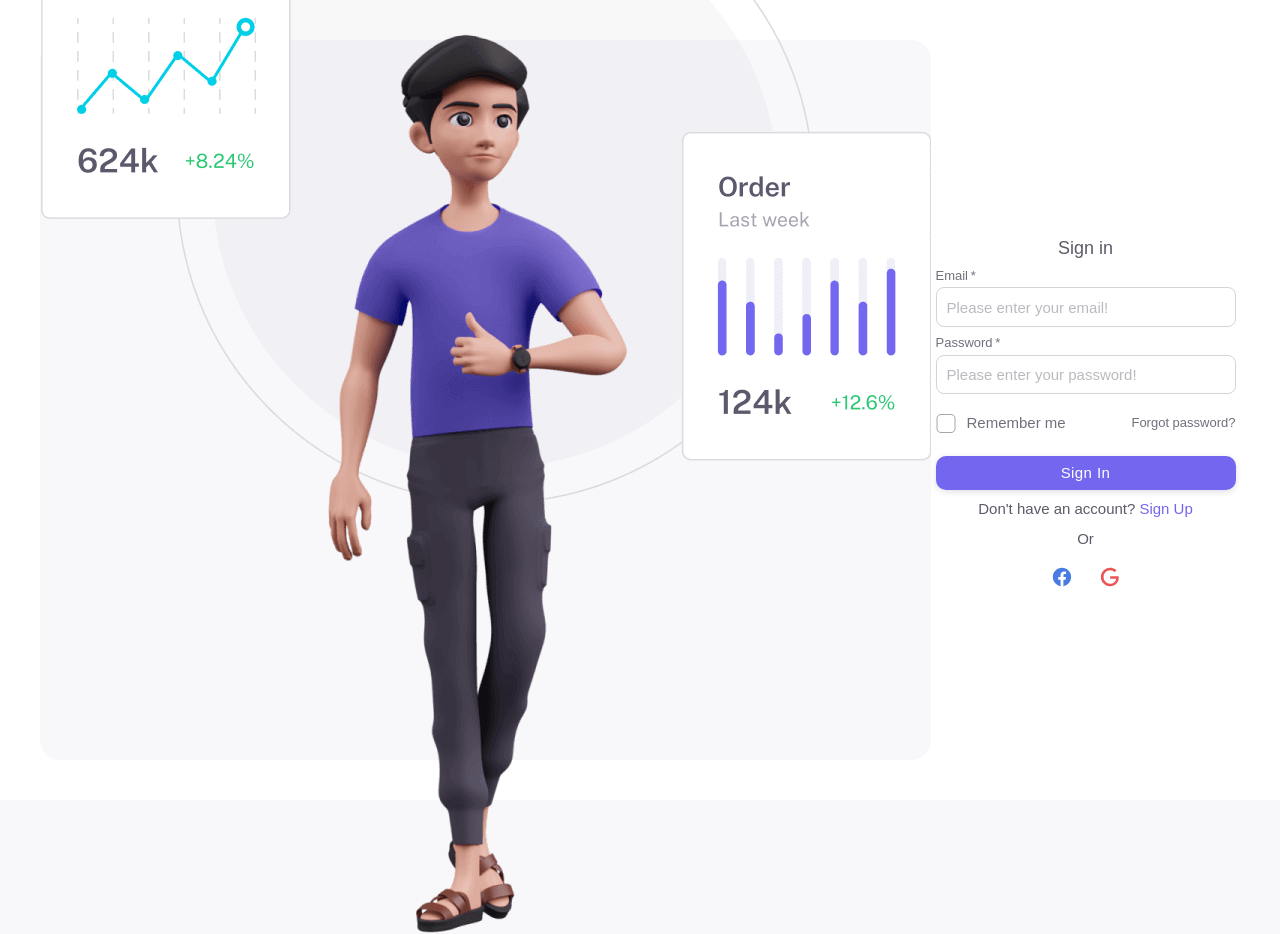
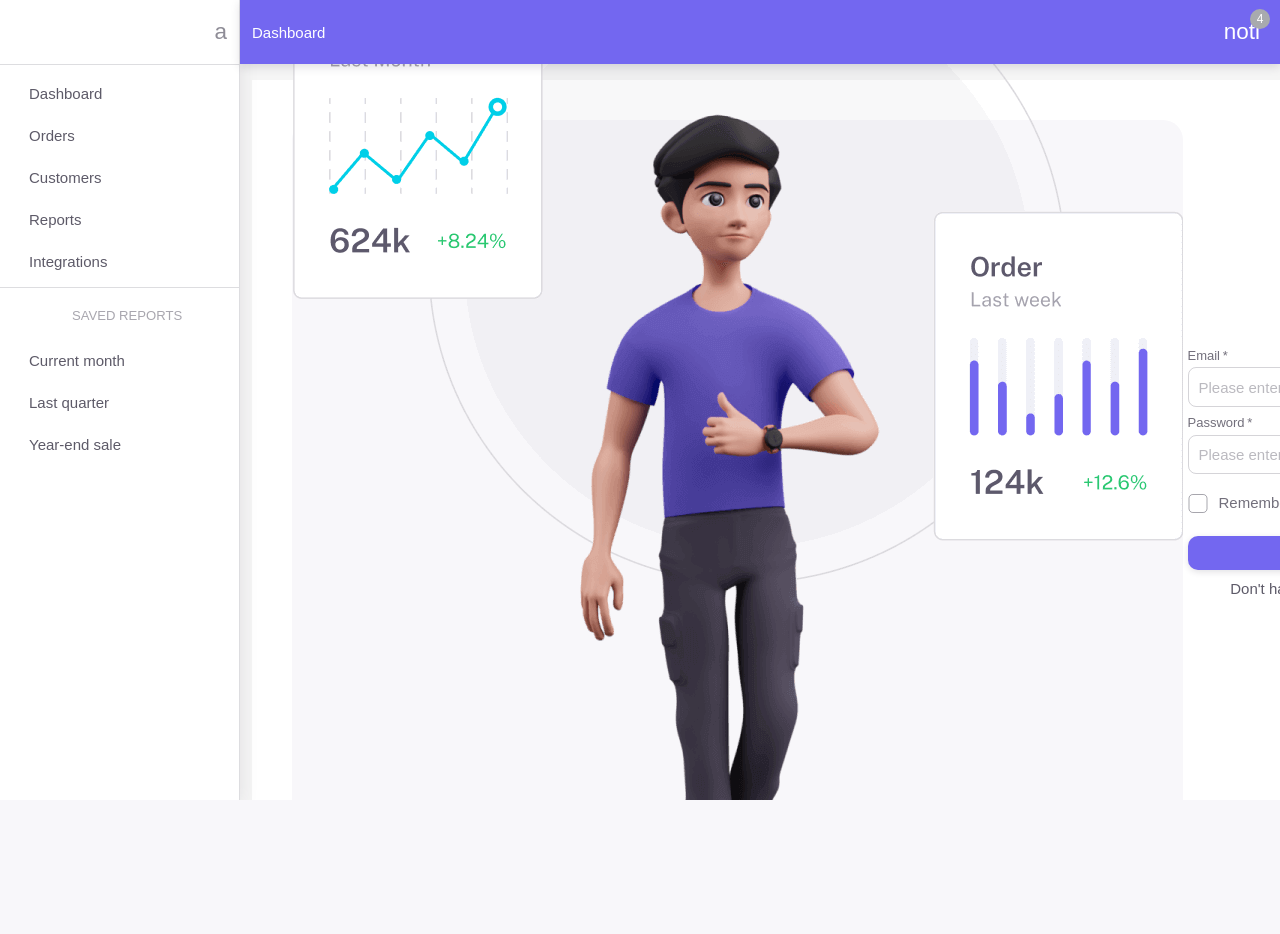
Before and after one commit to strangerdeveloper2810/ecommerce-nextjs, a Next.js app: page /login in a window 1280 px wide. After the commit the page ends 800 px from the top, so only its background shows below. Built offline with nearby package versions, Linux system fonts and the light colour scheme; some icons are missing.

Commit message:
make ui for user layout

```diff
--- a/src/pages/_app.tsx
+++ b/src/pages/_app.tsx
@@ -36,6 +36,7 @@
 import ReactHotToast from 'src/components/react-hot-toast'
 import { useSettings } from 'src/hooks/useSettings'
 import ThemeComponent from 'src/theme/ThemeComponent'
+import UserLayout from 'src/views/layouts/UserLayout'
 
 type ExtendedAppProps = AppProps & {
   Component: NextPage
@@ -76,7 +77,7 @@
   const { settings } = useSettings()
 
   // Variables
-  const getLayout = Component.getLayout ?? (page => <>{page}</>)
+  const getLayout = Component.getLayout ?? (page => <UserLayout>{page}</UserLayout>)
 
   const setConfig = Component.setConfig ?? undefined
 
--- a/src/theme/ThemeOptions.ts
+++ b/src/theme/ThemeOptions.ts
@@ -3,7 +3,7 @@
 import { PaletteMode, ThemeOptions } from '@mui/material'
 
 // ** User Theme Options
-import UserThemeOptions from 'src/layouts/UserThemeOptions'
+import UserThemeOptions from 'src/views/layouts/UserThemeOptions'
 
 // ** Type Import
 
--- /dev/null
+++ b/src/views/layouts/HorizontalLayout.tsx
@@ -0,0 +1,69 @@
+import React from 'react'
+import { NextPage } from 'next'
+import { styled } from '@mui/material/styles'
+import { Toolbar, IconButton, Typography, Badge } from '@mui/material'
+import MuiAppBar, { AppBarProps as MuiAppBarProps } from '@mui/material/AppBar'
+
+type Props = {
+  open: boolean
+  toggleDrawer: () => void
+}
+
+interface AppBarProps extends MuiAppBarProps {
+  open?: boolean
+}
+
+const drawerWidth: number = 240
+
+const AppBar = styled(MuiAppBar, {
+  shouldForwardProp: prop => prop !== 'open'
+})<AppBarProps>(({ theme, open }) => ({
+  zIndex: theme.zIndex.drawer + 1,
+  transition: theme.transitions.create(['width', 'margin'], {
+    easing: theme.transitions.easing.sharp,
+    duration: theme.transitions.duration.leavingScreen
+  }),
+  ...(open && {
+    marginLeft: drawerWidth,
+    width: `calc(100% - ${drawerWidth}px)`,
+    transition: theme.transitions.create(['width', 'margin'], {
+      easing: theme.transitions.easing.sharp,
+      duration: theme.transitions.duration.enteringScreen
+    })
+  })
+}))
+
+const VerticalLayout: NextPage<Props> = ({ open, toggleDrawer }) => {
+  return (
+    <AppBar position='absolute' open={open}>
+      <Toolbar
+        sx={{
+          pr: '24px' // keep right padding when drawer closed
+        }}
+      >
+        <IconButton
+          edge='start'
+          color='inherit'
+          aria-label='open drawer'
+          onClick={toggleDrawer}
+          sx={{
+            marginRight: '36px',
+            ...(open && { display: 'none' })
+          }}
+        >
+          menu
+        </IconButton>
+        <Typography component='h1' variant='h6' color='inherit' noWrap sx={{ flexGrow: 1 }}>
+          Dashboard
+        </Typography>
+        <IconButton color='inherit'>
+          <Badge badgeContent={4} color='secondary'>
+            noti
+          </Badge>
+        </IconButton>
+      </Toolbar>
+    </AppBar>
+  )
+}
+
+export default VerticalLayout
--- /dev/null
+++ b/src/views/layouts/ListItem.tsx
@@ -0,0 +1,50 @@
+import * as React from 'react'
+import ListItemButton from '@mui/material/ListItemButton'
+import ListItemIcon from '@mui/material/ListItemIcon'
+import ListItemText from '@mui/material/ListItemText'
+import ListSubheader from '@mui/material/ListSubheader'
+
+export const mainListItems = (
+  <React.Fragment>
+    <ListItemButton>
+      <ListItemIcon></ListItemIcon>
+      <ListItemText primary='Dashboard' />
+    </ListItemButton>
+    <ListItemButton>
+      <ListItemIcon></ListItemIcon>
+      <ListItemText primary='Orders' />
+    </ListItemButton>
+    <ListItemButton>
+      <ListItemIcon></ListItemIcon>
+      <ListItemText primary='Customers' />
+    </ListItemButton>
+    <ListItemButton>
+      <ListItemIcon></ListItemIcon>
+      <ListItemText primary='Reports' />
+    </ListItemButton>
+    <ListItemButton>
+      <ListItemIcon></ListItemIcon>
+      <ListItemText primary='Integrations' />
+    </ListItemButton>
+  </React.Fragment>
+)
+
+export const secondaryListItems = (
+  <React.Fragment>
+    <ListSubheader component='div' inset>
+      Saved reports
+    </ListSubheader>
+    <ListItemButton>
+      <ListItemIcon></ListItemIcon>
+      <ListItemText primary='Current month' />
+    </ListItemButton>
+    <ListItemButton>
+      <ListItemIcon></ListItemIcon>
+      <ListItemText primary='Last quarter' />
+    </ListItemButton>
+    <ListItemButton>
+      <ListItemIcon></ListItemIcon>
+      <ListItemText primary='Year-end sale' />
+    </ListItemButton>
+  </React.Fragment>
+)
--- /dev/null
+++ b/src/views/layouts/UserLayout.tsx
@@ -0,0 +1,41 @@
+import React from 'react'
+import { NextPage } from 'next'
+import { Box, Toolbar, Container } from '@mui/material'
+import VerticalLayout from './VerticalLayout'
+import HorizontalLayout from './HorizontalLayout'
+
+type Props = {
+  children: React.ReactNode
+}
+
+const UserLayout: NextPage<Props> = ({ children }) => {
+  const [open, setOpen] = React.useState(true)
+  const toggleDrawer = () => {
+    setOpen(!open)
+  }
+  return (
+    <div>
+      <Box sx={{ display: 'flex' }}>
+        <HorizontalLayout open={open} toggleDrawer={toggleDrawer} />
+        <VerticalLayout open={open} toggleDrawer={toggleDrawer} />
+        <Box
+          component='main'
+          sx={{
+            backgroundColor: theme =>
+              theme.palette.mode === 'light' ? theme.palette.grey[100] : theme.palette.grey[900],
+            flexGrow: 1,
+            height: '100vh',
+            overflow: 'auto'
+          }}
+        >
+          <Toolbar />
+          <Container maxWidth='lg' sx={{ mt: 4, mb: 4 }}>
+            {children}
+          </Container>
+        </Box>
+      </Box>
+    </div>
+  )
+}
+
+export default UserLayout
--- /dev/null
+++ b/src/views/layouts/VerticalLayout.tsx
@@ -0,0 +1,61 @@
+import React from 'react'
+import { NextPage } from 'next'
+import { styled } from '@mui/material/styles'
+import { Toolbar, IconButton, Divider, List } from '@mui/material'
+import MuiDrawer from '@mui/material/Drawer'
+import { mainListItems, secondaryListItems } from './ListItem'
+
+type Props = {
+  open: boolean
+  toggleDrawer: () => void
+}
+
+const drawerWidth: number = 240
+const Drawer = styled(MuiDrawer, { shouldForwardProp: prop => prop !== 'open' })(({ theme, open }) => ({
+  '& .MuiDrawer-paper': {
+    position: 'relative',
+    whiteSpace: 'nowrap',
+    width: drawerWidth,
+    transition: theme.transitions.create('width', {
+      easing: theme.transitions.easing.sharp,
+      duration: theme.transitions.duration.enteringScreen
+    }),
+    boxSizing: 'border-box',
+    ...(!open && {
+      overflowX: 'hidden',
+      transition: theme.transitions.create('width', {
+        easing: theme.transitions.easing.sharp,
+        duration: theme.transitions.duration.leavingScreen
+      }),
+      width: theme.spacing(7),
+      [theme.breakpoints.up('sm')]: {
+        width: theme.spacing(9)
+      }
+    })
+  }
+}))
+
+const HorizontalLayout: NextPage<Props> = ({ open, toggleDrawer }) => {
+  return (
+    <Drawer variant='permanent' open={open}>
+      <Toolbar
+        sx={{
+          display: 'flex',
+          alignItems: 'center',
+          justifyContent: 'flex-end',
+          px: [1]
+        }}
+      >
+        <IconButton onClick={toggleDrawer}>a</IconButton>
+      </Toolbar>
+      <Divider />
+      <List component='nav'>
+        {mainListItems}
+        <Divider sx={{ my: 1 }} />
+        {secondaryListItems}
+      </List>
+    </Drawer>
+  )
+}
+
+export default HorizontalLayout
```
Also changed, not shown: src/views/layouts/UserThemeOptions.ts (renamed from src/layouts/UserThemeOptions.ts).
